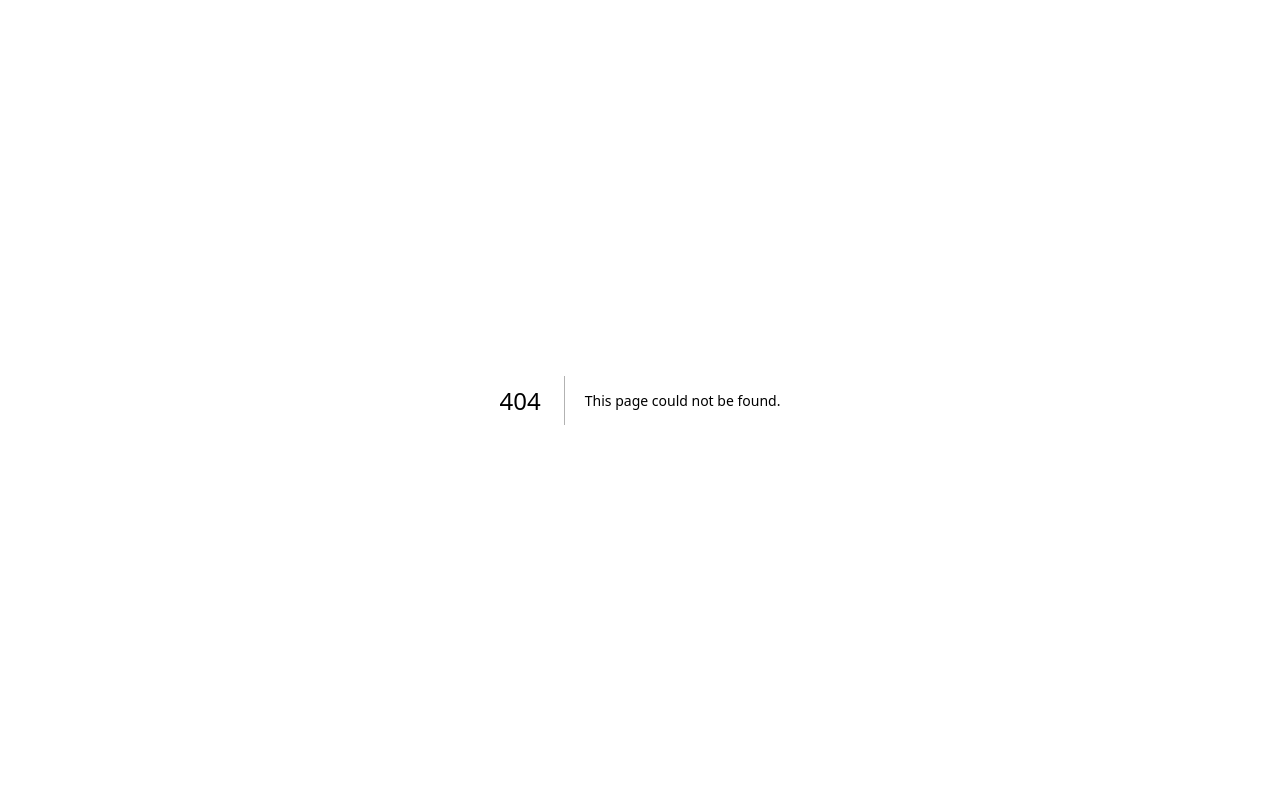
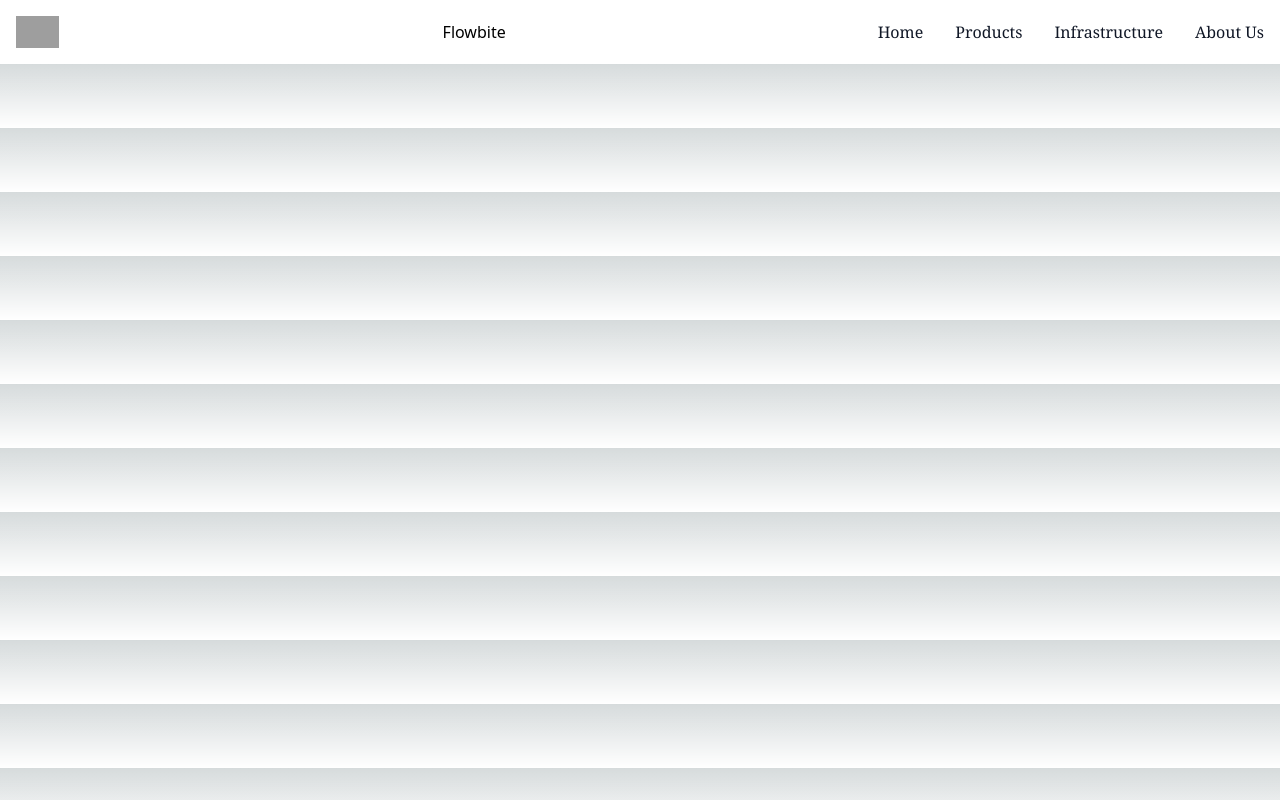
Before and after one commit to Kurama-tech/JWC-website, a Next.js app: page /navcompnent in a window 1280 px wide. Before the commit this address had no page. Built offline with nearby package versions, Linux system fonts and the light colour scheme; grey boxes are pictures that could not be loaded.

Commit message:
first commit

```diff
--- a/package.json
+++ b/package.json
@@ -18,5 +18,10 @@
     "react": "18.2.0",
     "react-dom": "18.2.0",
     "typescript": "5.0.3"
+  },
+  "devDependencies": {
+    "autoprefixer": "^10.4.14",
+    "postcss": "^8.4.21",
+    "tailwindcss": "^3.3.1"
   }
 }
--- /dev/null
+++ b/postcss.config.js
@@ -0,0 +1,6 @@
+module.exports = {
+  plugins: {
+    tailwindcss: {},
+    autoprefixer: {},
+  },
+}
--- /dev/null
+++ b/src/pages/navcompnent.tsx
@@ -0,0 +1,40 @@
+import styles from 'styles\Home.module.css';
+import Navbar from "flowbite-react";
+import { JsxElement } from 'typescript';
+
+export default function NavBar(): JSX.Element
+{
+    return (
+
+                <nav className="bg-white border-gray-200 dark:bg-gray-900">
+                <div className="max-w-screen-xl flex flex-wrap items-center justify-between mx-auto p-4">
+                    <a href="https://flowbite.com/" className="flex items-center">
+                        <img src="https://flowbite.com/docs/images/logo.svg" className="h-8 mr-3" alt="Flowbite Logo" />
+
+                    </a>
+                    <span>Flowbite</span>
+                    <button data-collapse-toggle="navbar-default" type="button" className="inline-flex items-center p-2 ml-3 text-sm text-gray-500 rounded-lg md:hidden hover:bg-gray-100 focus:outline-none focus:ring-2 focus:ring-gray-200 dark:text-gray-400 dark:hover:bg-gray-700 dark:focus:ring-gray-600" aria-controls="navbar-default" aria-expanded="false">
+                    <span className="sr-only">Open main menu</span>
+                    <svg className="w-6 h-6" aria-hidden="true" fill="currentColor" viewBox="0 0 20 20" xmlns="http://www.w3.org/2000/svg"><path fill-rule="evenodd" d="M3 5a1 1 0 011-1h12a1 1 0 110 2H4a1 1 0 01-1-1zM3 10a1 1 0 011-1h12a1 1 0 110 2H4a1 1 0 01-1-1zM3 15a1 1 0 011-1h12a1 1 0 110 2H4a1 1 0 01-1-1z" clip-rule="evenodd"></path></svg>
+                    </button>
+                    <div className="items-center justify-between hidden w-full md:flex md:w-auto md:order-1" id="navbar-default">
+                     <ul className="font-serif flex flex-col p-4 md:p-0 mt-4 border border-gray-100 rounded-lg bg-gray-50 md:flex-row md:space-x-8 md:mt-0 md:border-0 md:bg-white dark:bg-gray-800 md:dark:bg-gray-900 dark:border-gray-700">
+                        <li>
+                        <a href="#" className="block py-2 pl-3 pr-4 text-gray-900 rounded hover:bg-gray-100 md:hover:bg-transparent md:border-0 md:hover:text-blue-700 md:p-0 dark:text-white md:dark:hover:text-blue-500 dark:hover:bg-gray-700 dark:hover:text-white md:dark:hover:bg-transparent">Home</a>
+                        </li>
+                        <li>
+                        <a href="#" className="block py-2 pl-3 pr-4 text-gray-900 rounded hover:bg-gray-100 md:hover:bg-transparent md:border-0 md:hover:text-blue-700 md:p-0 dark:text-white md:dark:hover:text-blue-500 dark:hover:bg-gray-700 dark:hover:text-white md:dark:hover:bg-transparent">Products</a>
+                        </li>
+                        <li>
+                        <a href="#" className="block py-2 pl-3 pr-4 text-gray-900 rounded hover:bg-gray-100 md:hover:bg-transparent md:border-0 md:hover:text-blue-700 md:p-0 dark:text-white md:dark:hover:text-blue-500 dark:hover:bg-gray-700 dark:hover:text-white md:dark:hover:bg-transparent">Infrastructure</a>
+                        </li>
+                        <li>
+                        <a href="#" className="block py-2 pl-3 pr-4 text-gray-900 rounded hover:bg-gray-100 md:hover:bg-transparent md:border-0 md:hover:text-blue-700 md:p-0 dark:text-white md:dark:hover:text-blue-500 dark:hover:bg-gray-700 dark:hover:text-white md:dark:hover:bg-transparent">About Us</a>
+                        </li>
+                     </ul>
+                    </div>
+                </div>
+                </nav>
+
+    );
+}
--- a/src/styles/globals.css
+++ b/src/styles/globals.css
@@ -105,3 +105,7 @@
     color-scheme: dark;
   }
 }
+
+@tailwind base;
+@tailwind components;
+@tailwind utilities;
--- /dev/null
+++ b/tailwind.config.js
@@ -0,0 +1,10 @@
+/** @type {import('tailwindcss').Config} */
+module.exports = {
+  content: [
+    "./node_modules/flowbite-react/**/*.js",
+    "./src/**/*.{js,ts,jsx,tsx}",],
+  theme: {
+    extend: {},
+  },
+  plugins: [require("flowbite/plugin")],
+}
```
Also changed, not shown: 1 other file (tests, documents, lock files or other folders).
